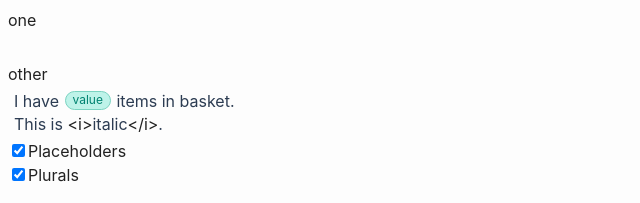
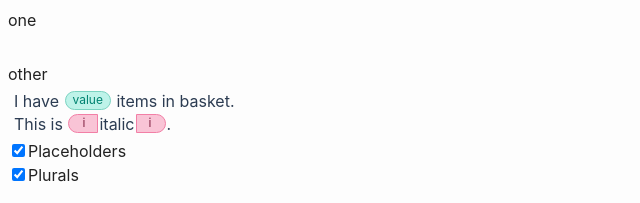
Before and after one commit to tolgee/editor, a React (Vite) app: page / in a window 1280 px wide. Shown: the top 203 px of the page, without its empty margins (0-640 px from the left). Built offline with nearby package versions, Linux system fonts and the light colour scheme.

Commit message:
feat: distinguish nested syntax

```diff
--- a/src/App.tsx
+++ b/src/App.tsx
@@ -26,6 +26,7 @@ This is <i>italic</i>.`
         />
       ) : (
         <Editor
+          nested={false}
           initialValue={value}
           onChange={setValue}
           placeholders={placeholders ? "full" : "none"}
--- a/src/editor/Editor.tsx
+++ b/src/editor/Editor.tsx
@@ -31,6 +31,7 @@ type Props = {
   onChange?: (val: string) => void;
   placeholders?: "initial" | "full" | "none";
   allowedNewPlaceholders?: Partial<Placeholder>[];
+  nested: boolean;
 };
 
 export const Editor: React.FC<Props> = ({
@@ -38,6 +39,7 @@ export const Editor: React.FC<Props> = ({
   onChange,
   placeholders,
   allowedNewPlaceholders,
+  nested,
 }) => {
   const StyledEditorWrapper = useMemo(() => {
     return generatePlaceholdersStyle({
@@ -65,7 +67,7 @@ export const Editor: React.FC<Props> = ({
             }
           }),
           EditorView.contentAttributes.of({ spellcheck: "true", lang: "en" }),
-          languageCompartment.of(tolgeeSyntax()),
+          languageCompartment.of(tolgeeSyntax(nested)),
           tolgeeLinter,
           compartment.current.of([]),
           TolgeeHighlight({
@@ -90,6 +92,7 @@ export const Editor: React.FC<Props> = ({
             PlaceholderPlugin({
               noUpdates: placeholders === "initial",
               allowedNewPlaceholders,
+              nested,
             }),
           ];
     editor.current?.dispatch({
--- a/src/editor/EditorMulti.tsx
+++ b/src/editor/EditorMulti.tsx
@@ -27,6 +27,7 @@ export const EditorMulti = ({
         <React.Fragment key={variantName}>
           <div>{variantName}</div>
           <Editor
+            nested={true}
             key={variantName}
             initialValue={value.variants[variantName] || ""}
             placeholders={placeholders}
--- a/src/parser/PlaceholderPlugin.ts
+++ b/src/parser/PlaceholderPlugin.ts
@@ -45,9 +45,10 @@ class PlaceholderWidget extends WidgetType {
 
 function buildPlaceholders(
   text: string,
-  modifiedRange: [from: number, to: number] | undefined
+  modifiedRange: [from: number, to: number] | undefined,
+  nested: boolean
 ) {
-  const placeholders = getPlaceholders(text);
+  const placeholders = getPlaceholders(text, nested);
 
   if (placeholders === null) {
     return null;
@@ -148,14 +149,15 @@ export type Options = {
   noUpdates?: boolean;
   allowedNewPlaceholders?: Partial<Placeholder>[];
   examplePluralNum?: number;
+  nested: boolean;
 };
 
-export const PlaceholderPlugin = (options?: Options) => {
-  const { noUpdates, allowedNewPlaceholders } = options || {};
+export const PlaceholderPlugin = (options: Options) => {
+  const { noUpdates, allowedNewPlaceholders, nested } = options;
   return StateField.define<Placeholder[]>({
     create(state) {
       try {
-        return buildPlaceholders(state.doc.toString(), undefined) || [];
+        return buildPlaceholders(state.doc.toString(), undefined, nested) || [];
       } catch (e) {
         return [];
       }
@@ -178,7 +180,8 @@ export const PlaceholderPlugin = (options?: Options) => {
         });
         const newPlaceholders = buildPlaceholders(
           change.state.doc.toString(),
-          modifiedRange
+          modifiedRange,
+          nested
         );
         if (newPlaceholders === null) {
           return shiftByChanges(value, change.changes);
--- a/src/parser/tolgeeSyntax.ts
+++ b/src/parser/tolgeeSyntax.ts
@@ -5,9 +5,11 @@ import { styleTags, tags as t } from "@lezer/highlight";
 /// A language provider based on the [Lezer Lezer
 /// parser](https://github.com/lezer-parser/lezer-grammar), extended
 /// with highlighting and indentation information.
-export const lezerLanguage = LRLanguage.define({
+export const lezerLanguage = (nested: boolean) =>
+  LRLanguage.define({
     name: "icu-tolgee",
     parser: parser.configure({
+      top: nested ? "Nested" : "Root",
       props: [
         styleTags({
           TextRoot: t.string,
@@ -29,6 +31,6 @@ export const lezerLanguage = LRLanguage.define({
   });
 
 /// Language support for Lezer grammars.
-export function tolgeeSyntax() {
-  return new LanguageSupport(lezerLanguage);
+export function tolgeeSyntax(nested: boolean) {
+  return new LanguageSupport(lezerLanguage(nested));
 }
```
Lines whose indentation alone changed are shown as unchanged.
